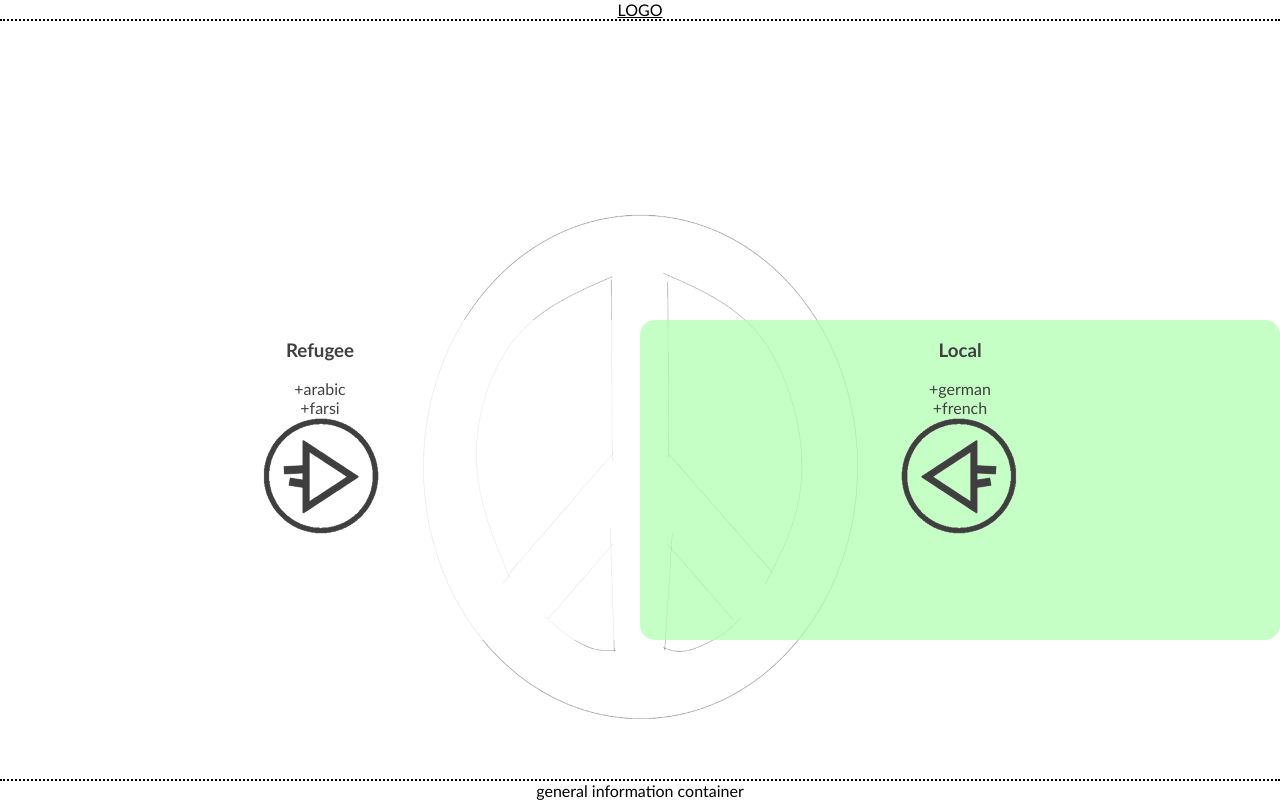
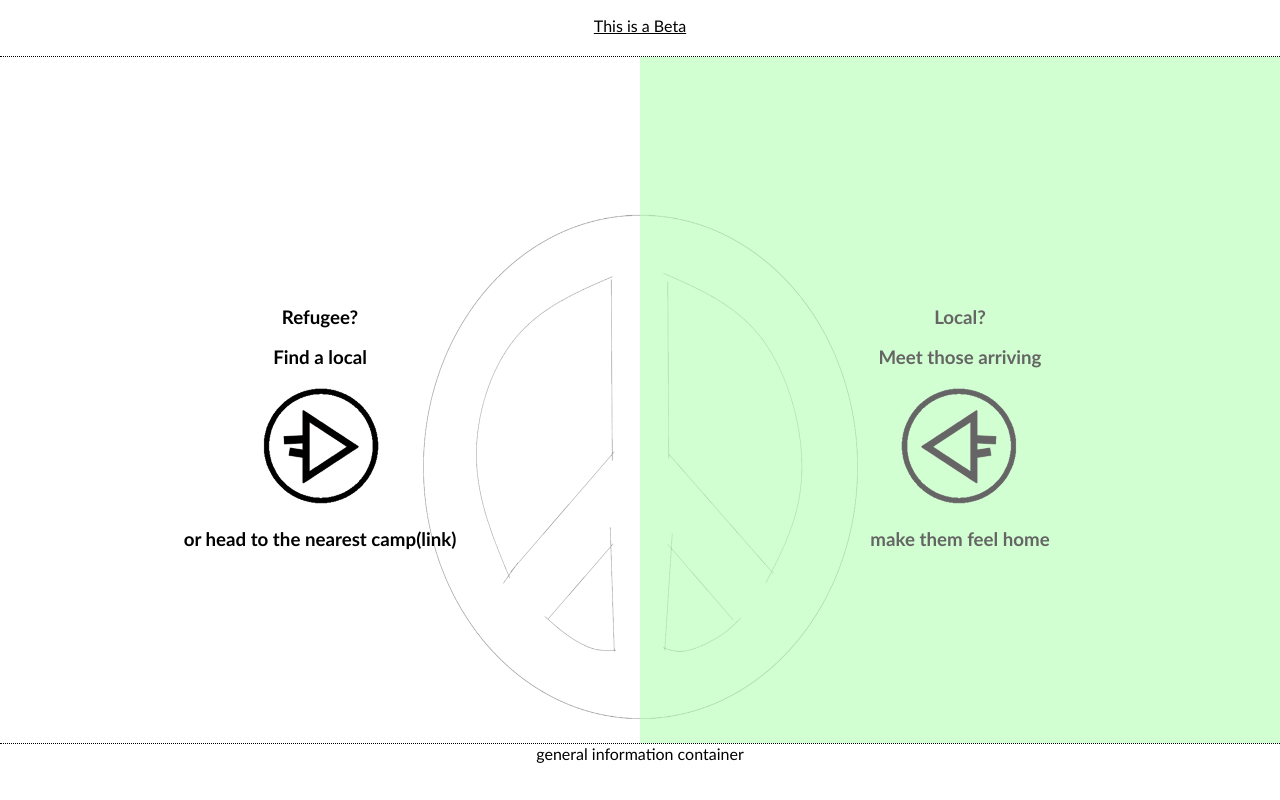
Before and after one commit to BorderHACK-org/refugeehelp, a plain HTML site: page index.html in a window 1280 px wide. Drawn offline with Linux system fonts and the light colour scheme.

Commit message:
style improved

```diff
--- a/css/style.css
+++ b/css/style.css
@@ -12,73 +12,82 @@ html,body {
 
 	a {
 	 color:black;
-	 text-align:center;
 	}
 
 	#calendar {
 	}
 
+	h3.first{
+		padding-top: 7px;
+	}
 
-	.header {
+	div.header {
+		z-index: +10;
 		display:block;
 	    position: fixed;
 	    top: 0;
 	    width: 100%;
+		height: 7%;
 	    text-align: center;
 	    background-color: #ffffff;
-	    border-bottom: 2px dotted;
+	    border-bottom: 1px dotted;
 	}
 
 
-	.left {
+	div.left {
 		float:left;
 		height: 100%;
 		width: 100%;
 		text-align: center;
-		background-color: #fff;
 	}
 
-	.right {
+	div.right {
 		float: right;
 		height: 100%;
 		width: 100%;
 		text-align: center;
 		background-color: #B3FFB3;
-		border: 100px;
+		opacity: 0.6;
 	}
 
-	.center {
+	div.center {
 		display: inline-block;
 		height: 100%;
 		width: 100%;
 		text-align: center;
 	}
 
-	#container{
+	.container {
 		position: relative;
-		top: 40%;
-		height: 40%;
-		opacity: 0.75;
-		border: 0px solid;
-		border-color: #ffffff;
-		border-radius: 15px;
+		width: 100%;
+		top: 35%;
 	}
 
-	#container:hover {
+	.container:hover {
+		position: relative;
+		opacity: 0.7;
 		background-color: #B3FFB3;
 	}
 
-
-	#select{
-		width: 75%;
+	.container-right {
+		position: relative;
+		width: 100%;
+		top: 35%;
 	}
 
-	.footer {
+	.container-right:hover {
+		position: relative;
+		background-color: #ffffff;
+	}
+
+
+	div.footer {
 	    display:block;
 	    position: fixed;
 	    bottom: 0;
 	    width: 100%;
+		height: 7%;
 	    text-align: center;
         background-color: #ffffff;
-		border-top: 2px dotted;
+		border-top: 1px dotted;
 	}
--- a/date.js
+++ /dev/null
@@ -1,4 +0,0 @@
-
-$(document).ready(function() {
-    $("#calendar").datepicker();
-});
--- a/index.html
+++ b/index.html
@@ -9,34 +9,35 @@
 	<link rel="stylesheet" type="text/css" href="css/style.css">
 
 	<style>
-		.left {width: 50%;}
-		.right {width: 50%;}
+		div.left {width: 50%;}
+		div.right {width: 50%;}
 	</style>
-
-	 <link rel='stylesheet' type='text/css' href='stylesheet.css'/>
 
 </head>
 
+
+
 <body>
 
-	<div class="header"><a href="http://needit.ntemposd.me/">LOGO</a></div>
+	<div class="header"><p><a href="http://needit.ntemposd.me/">This is a Beta</a></p></div>
 
-		<div class="left" id="container">
-			<h3>Refugee</h3>
-			+arabic
-			</br>
-			+farsi
-			</br>
-			<a href="refugee.html"><img src="img/leftgo.png" alt="connect"></a>
+		<div class="left">
+			<div class="container">
+				<h3 class="first">Refugee?</h3>
+				<h3>Find a local</h3>
+				<h3><a href="refugee.html"><img src="img/leftgo.png" alt="connect"></a></h3>
+				<h3>or head to the nearest camp(link)</h3>
+
+			</div>
 		</div>
 
-		<div class="right" id="container">
-			<h3>Local</h3>
-			+german
-			</br>
-			+french
-			</br>
-			<a href="local.html"><img src="img/rightgo.png" alt="connect"></a>
+		<div class="right">
+			<div class="container-right">
+				<h3 class="first">Local?</h3>
+				<h3>Meet those arriving</h3>
+				<h3><a href="local.html"><img src="img/rightgo.png" alt="connect"></a></h3>
+				<h3>make them feel home</h3>
+			</div>
 		</div>
 
 
```
Also changed, not shown: local.html (+12 -8 lines), refugee.html (+30 -24 lines), img/logo.png (added).
